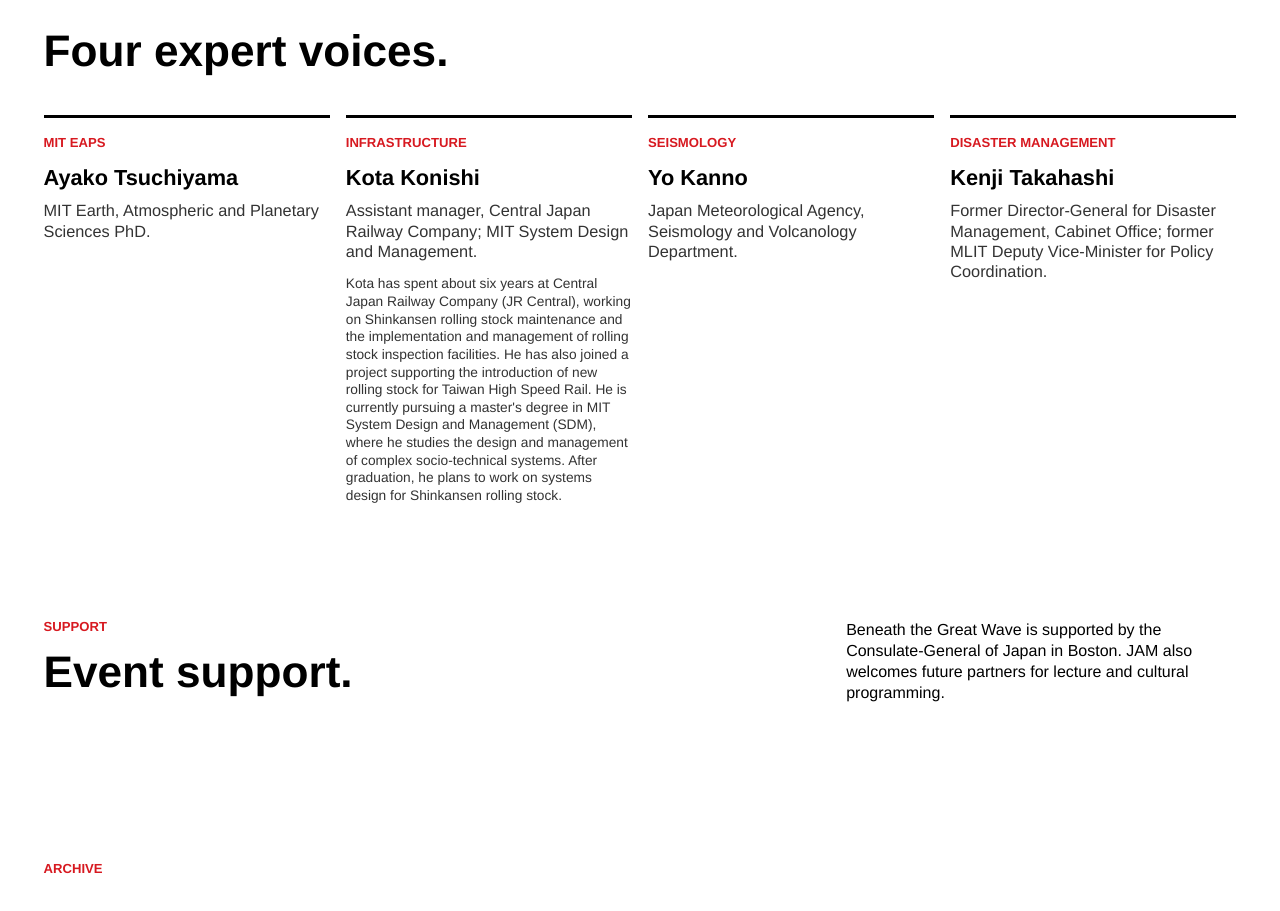
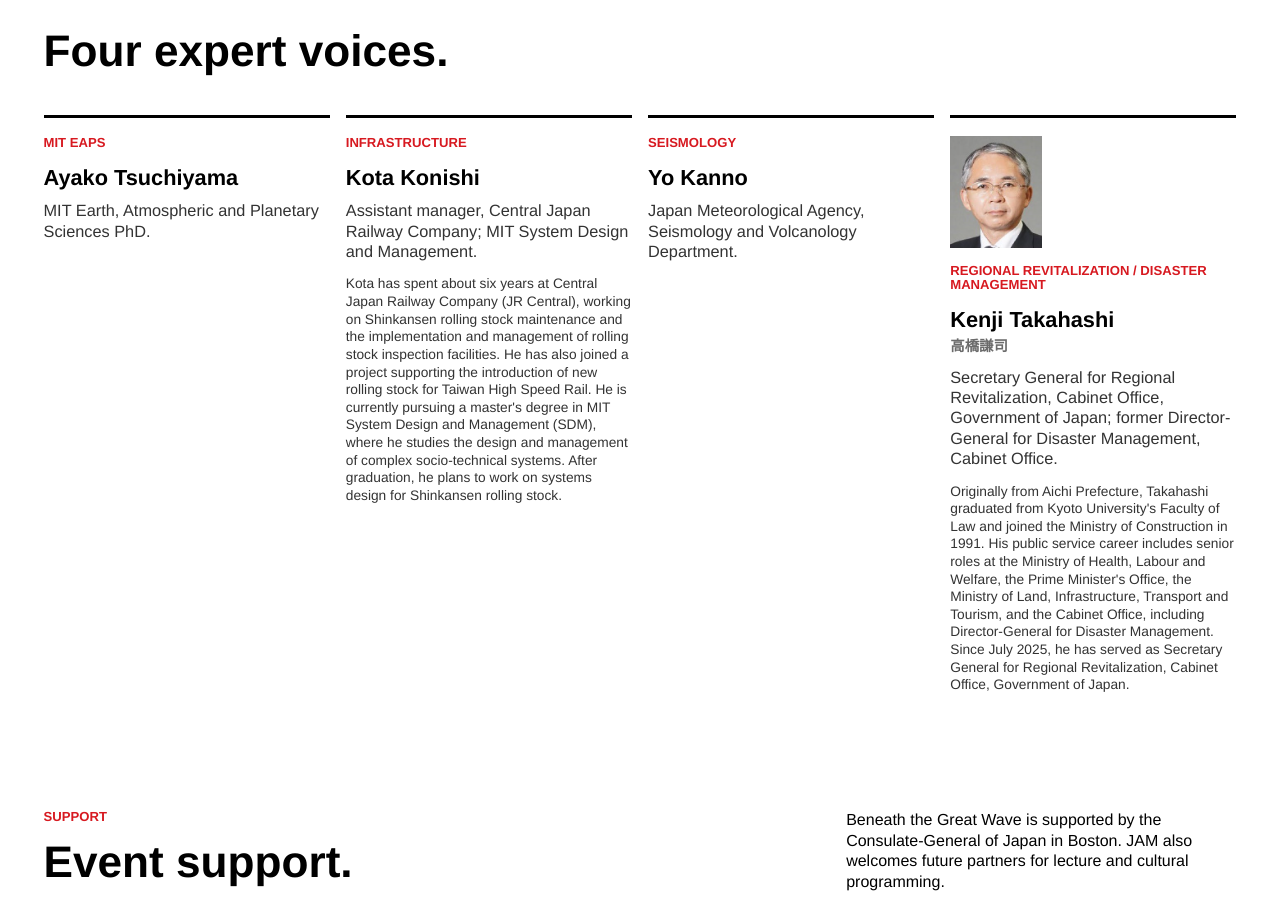
Before and after one commit to kakeiy/mit-jam-site, a website: page events/beneath-great-wave.html in a window 1280 px wide. Shown: the part 1680-2591 px from the top of the page. Drawn offline with Linux system fonts and the light colour scheme.

Commit message:
Update Great Wave speaker profile

```diff
--- a/events/beneath-great-wave.html
+++ b/events/beneath-great-wave.html
@@ -129,9 +129,12 @@
             <p>Japan Meteorological Agency, Seismology and Volcanology Department.</p>
           </article>
           <article>
-            <span>Disaster management</span>
+            <img class="speaker-portrait" src="../assets/speakers/kenji-takahashi.png" alt="Kenji Takahashi" loading="lazy">
+            <span>Regional revitalization / disaster management</span>
             <h3>Kenji Takahashi</h3>
-            <p>Former Director-General for Disaster Management, Cabinet Office; former MLIT Deputy Vice-Minister for Policy Coordination.</p>
+            <p class="speaker-name-jp">高橋謙司</p>
+            <p>Secretary General for Regional Revitalization, Cabinet Office, Government of Japan; former Director-General for Disaster Management, Cabinet Office.</p>
+            <p class="speaker-bio">Originally from Aichi Prefecture, Takahashi graduated from Kyoto University's Faculty of Law and joined the Ministry of Construction in 1991. His public service career includes senior roles at the Ministry of Health, Labour and Welfare, the Prime Minister's Office, the Ministry of Land, Infrastructure, Transport and Tourism, and the Cabinet Office, including Director-General for Disaster Management. Since July 2025, he has served as Secretary General for Regional Revitalization, Cabinet Office, Government of Japan.</p>
           </article>
         </div>
       </section>
--- a/scripts/build-site.mjs
+++ b/scripts/build-site.mjs
@@ -586,9 +586,9 @@ ${page.gallery
         <div class="speaker-grid">
 ${page.speakers.items
   .map(
-    (speaker) => `          <article>
-            <span>${escapeHtml(speaker.label)}</span>
-            <h3>${escapeHtml(speaker.name)}</h3>
+    (speaker) => `          <article${speaker.className ? ` class="${escapeHtml(speaker.className)}"` : ""}>
+            ${speaker.image ? `<img class="speaker-portrait" src="${rootPath("../", speaker.image)}" alt="${escapeHtml(speaker.imageAlt || speaker.name)}" loading="lazy">\n            ` : ""}<span>${escapeHtml(speaker.label)}</span>
+            <h3>${escapeHtml(speaker.name)}</h3>${speaker.japaneseName ? `\n            <p class="speaker-name-jp">${escapeHtml(speaker.japaneseName)}</p>` : ""}
             <p>${escapeHtml(speaker.body)}</p>${speaker.bio ? `\n            <p class="speaker-bio">${escapeHtml(speaker.bio)}</p>` : ""}
           </article>`
   )
--- a/search-data.js
+++ b/search-data.js
@@ -21,7 +21,7 @@ window.JAM_SEARCH_INDEX = [
     "title": "Beneath the Great Wave",
     "url": "events/beneath-great-wave.html",
     "description": "Beneath the Great Wave is an MIT JAM event on Japan, tsunami science, disaster management, infrastructure, and resilience.",
-    "keywords": "great wave rsvp tsunami science resilience japan consulate stata disaster sushi o-i ocha"
+    "keywords": "great wave rsvp tsunami science resilience japan consulate stata disaster sushi o-i ocha kenji takahashi 高橋謙司 cabinet office regional revitalization disaster management"
   },
   {
     "title": "MIT New Student Orientation",
--- a/styles.css
+++ b/styles.css
@@ -975,6 +975,24 @@ h3 {
   line-height: 1;
 }
 
+.speaker-portrait {
+  display: block;
+  width: 92px;
+  aspect-ratio: 223 / 271;
+  margin: 0 0 16px;
+  object-fit: cover;
+  background: var(--soft);
+}
+
+.speaker-grid .speaker-name-jp {
+  margin-top: -4px;
+  margin-bottom: 12px;
+  color: var(--muted);
+  font-size: 0.9rem;
+  font-weight: var(--label-weight);
+  line-height: 1.1;
+}
+
 .program-grid p,
 .speaker-grid p,
 .constitution-grid p,
```
Also changed, not shown: content/events.json (+7 -3 lines), assets/speakers/kenji-takahashi.png (added), content/README.md, 2 other files.
